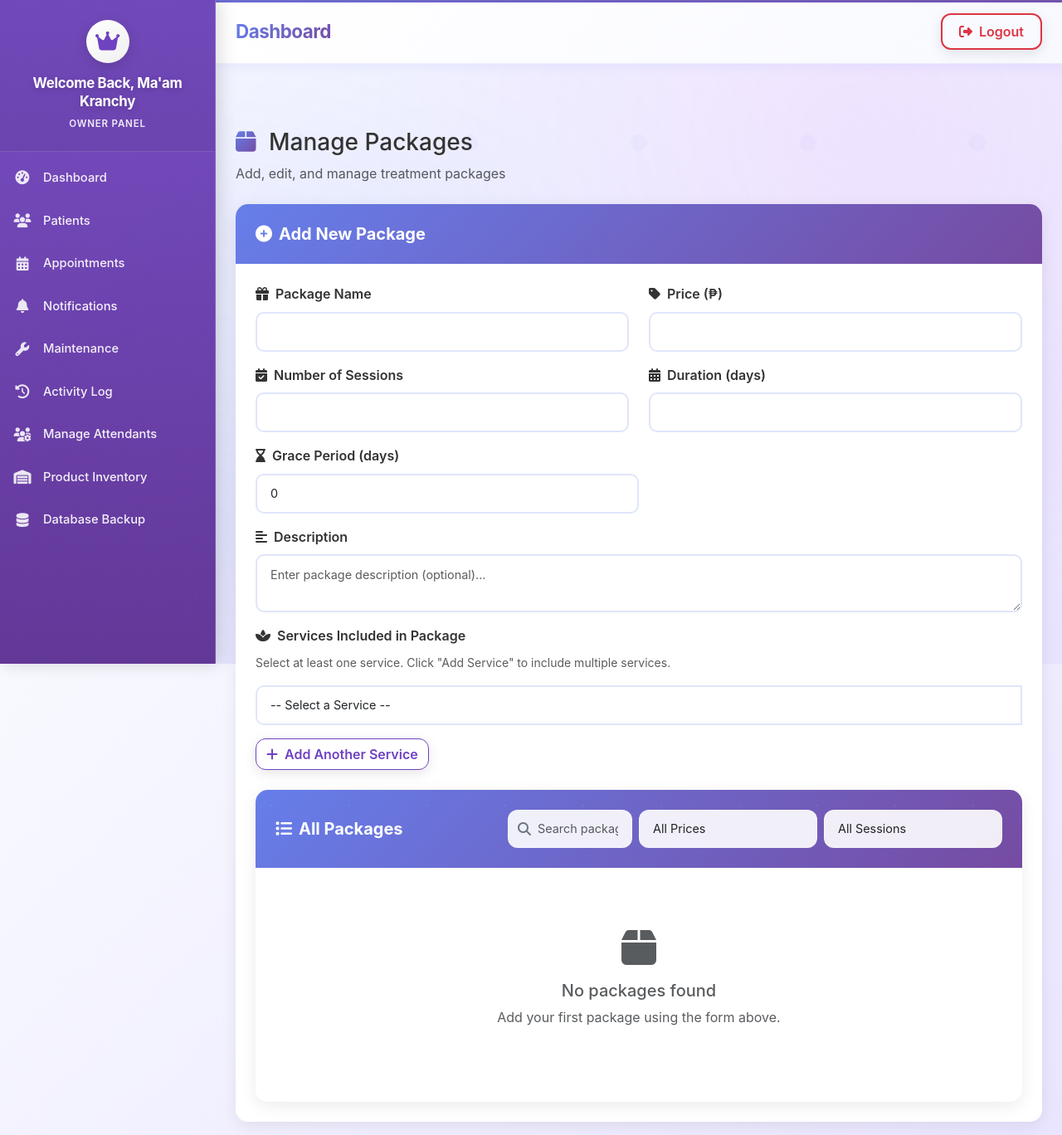
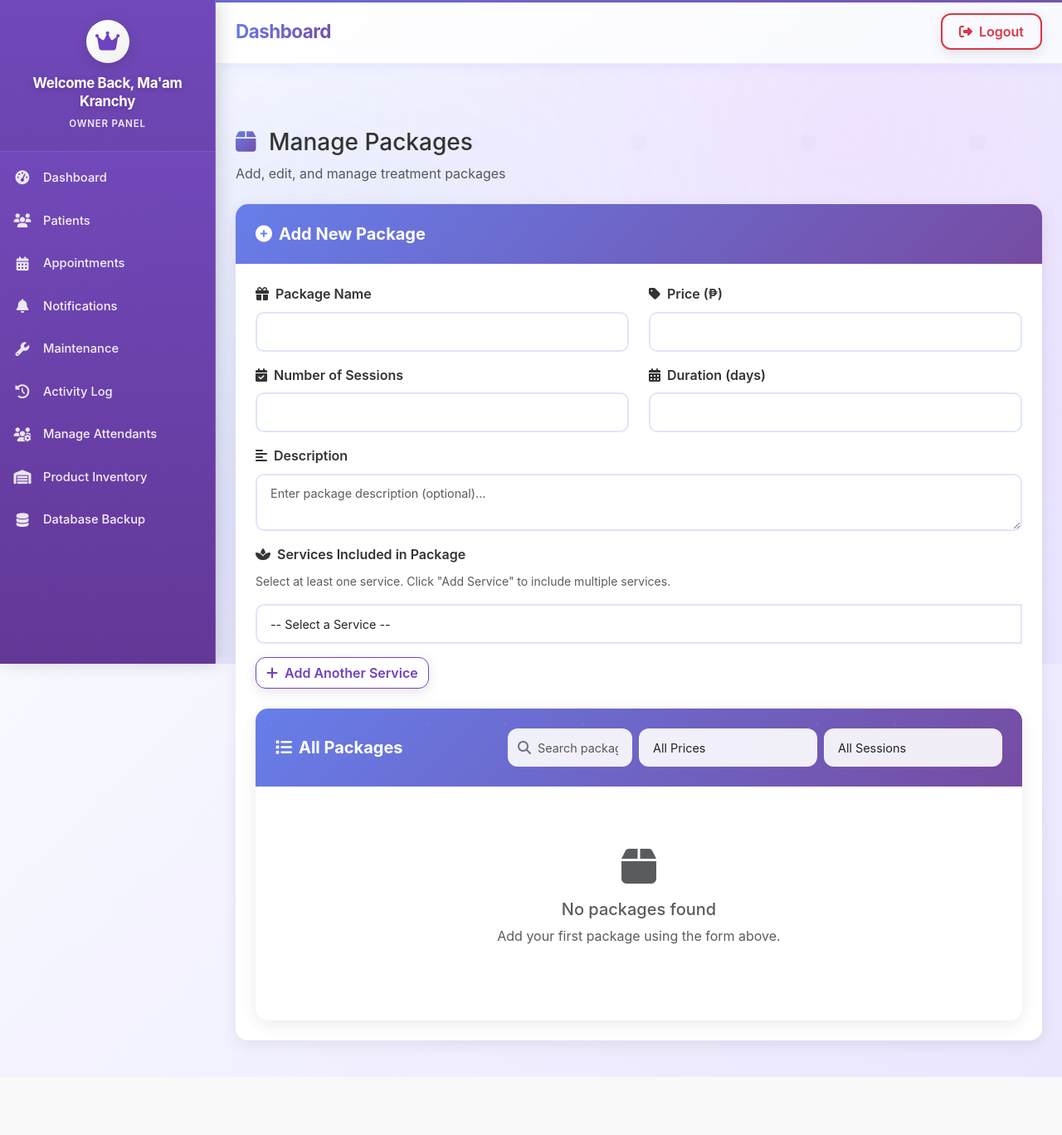
Before and after one commit to exile213/Patient-Appointment-Management-System-for-Skinnovation-Clinic, a Django app: template templates/owner/manage_packages.html in a window 1280 px wide. Shown: the top 1368 px of the page at 83% size. After the commit the page ends 1298 px from the top, so only its background shows below. Run offline with Django 5.2, Linux system fonts and the light colour scheme; the template is opened without the code that fills it, so the values that code supplies are empty; some libraries are stand-ins or nearby versions.

Commit message:
Rechecked CRUD functionality for package

```diff
--- a/templates/owner/manage_packages.html
+++ b/templates/owner/manage_packages.html
@@ -60,14 +60,6 @@
                         </label>
                         <input type="number" class="form-control" id="duration_days" name="duration_days" required min="1">
                     </div>
-                </div>
-            </div>
-            <div class="col-md-6">
-                <div class="mb-3">
-                    <label for="grace_period_days" class="form-label">
-                        <i class="fas fa-hourglass-end me-2"></i>Grace Period (days)
-                    </label>
-                    <input type="number" class="form-control" id="grace_period_days" name="grace_period_days" value="0" min="0">
                 </div>
             </div>
             <div class="mb-3">
@@ -229,12 +221,6 @@
                                                     <div class="mb-3">
                                                         <label for="edit_duration_days_{{ package.id }}" class="form-label">Duration (days)</label>
                                                         <input type="number" class="form-control" id="edit_duration_days_{{ package.id }}" name="duration_days" value="{{ package.duration_days|default:0 }}" required min="1">
-                                                    </div>
-                                                </div>
-                                                <div class="col-md-3">
-                                                    <div class="mb-3">
-                                                        <label for="edit_grace_period_days_{{ package.id }}" class="form-label">Grace Period (days)</label>
-                                                        <input type="number" class="form-control" id="edit_grace_period_days_{{ package.id }}" name="grace_period_days" value="{{ package.grace_period_days|default:0 }}" min="0">
                                                     </div>
                                                 </div>
                                             </div>
```
Also changed, not shown: PACKAGE_SERVICES_QUICK_REFERENCE.md (+0 -1 lines), packages/forms.py (+3 -13 lines), templates/appointments/admin_manage_packages.html (+0 -14 lines).
